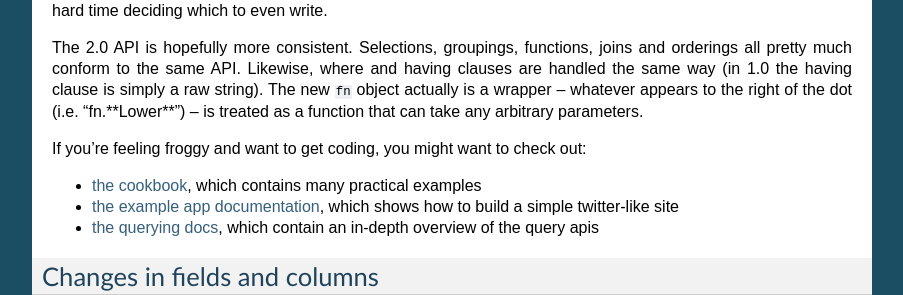
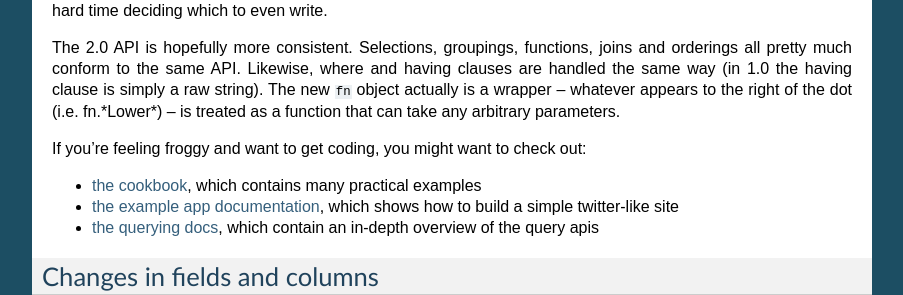
Before and after one commit to coleifer/peewee, a Sphinx documentation site: the page built from docs/peewee/upgrading.rst, in a window 1280 px wide and 900 px high, scrolled down 1677 px. Shown: the part 179-474 px from the top of the window, without its empty margins (198-1101 px from the left). Built offline with Sphinx 7.4.7, drawn with Linux system fonts in a browser that asks for light colours.

Commit message:
Cleaning up formatting

```diff
--- a/docs/peewee/upgrading.rst
+++ b/docs/peewee/upgrading.rst
@@ -132,7 +132,7 @@ The 2.0 API is hopefully more consistent.  Selections, groupings, functions, joi
 and orderings all pretty much conform to the same API.  Likewise, where and having
 clauses are handled the same way (in 1.0 the having clause is simply a raw string).
 The new ``fn`` object actually is a wrapper -- whatever appears to the right of the
-dot (i.e. "fn.**Lower**") -- is treated as a function that can take any arbitrary
+dot (i.e. fn.*Lower*) -- is treated as a function that can take any arbitrary
 parameters.
 
 If you're feeling froggy and want to get coding, you might want to check out:
```
